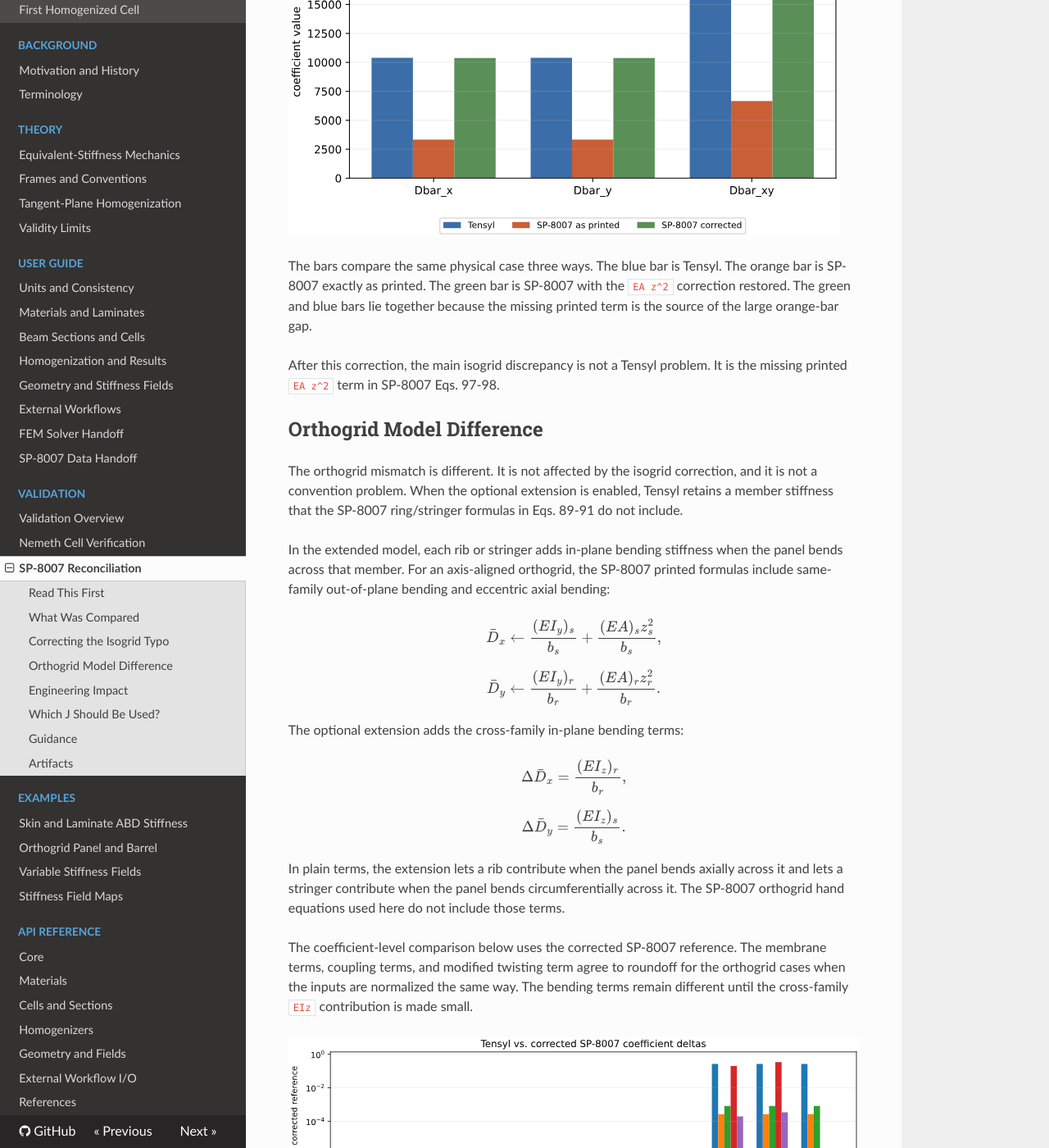
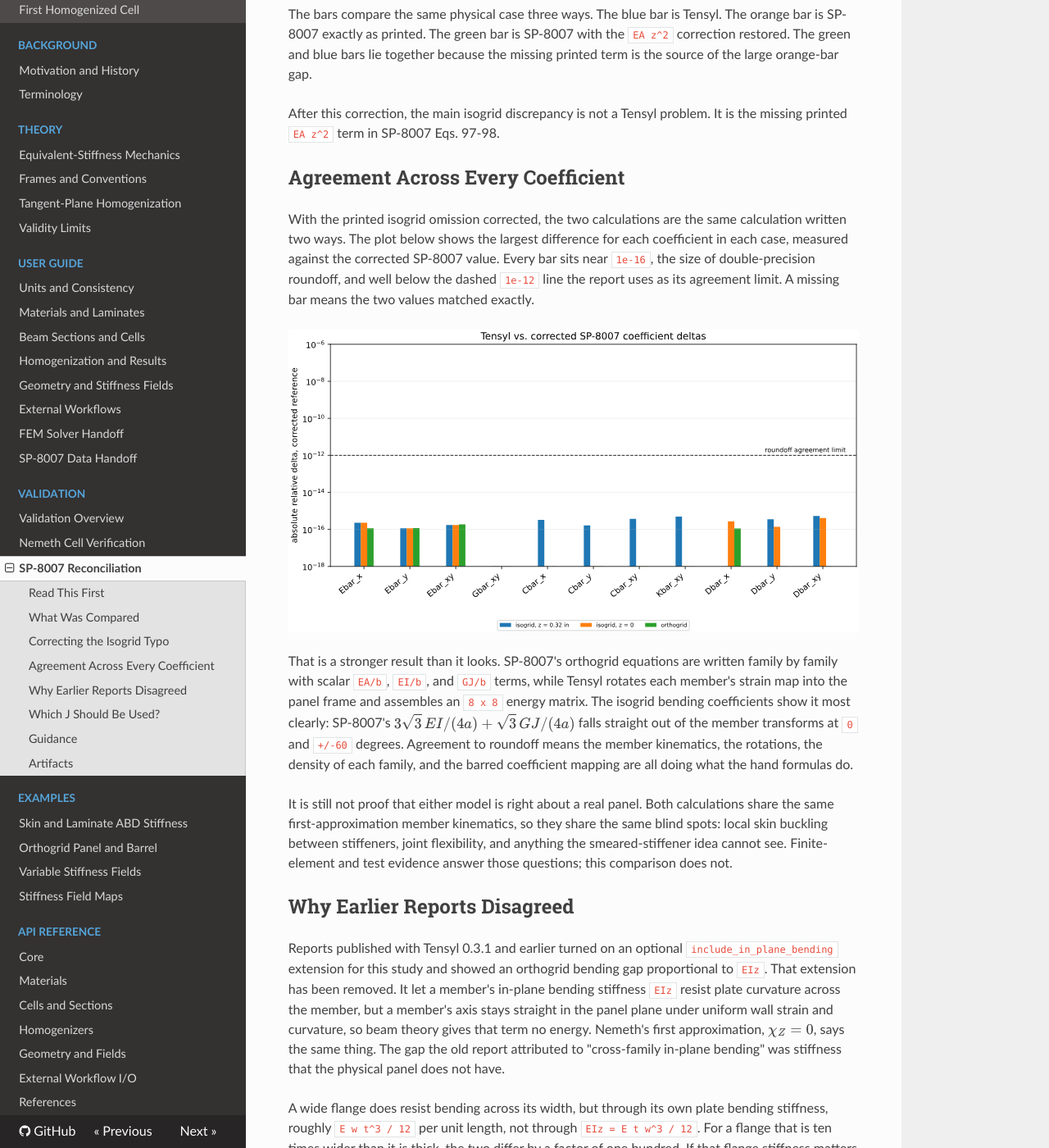
Before and after one commit to srogachev95/Tensyl, an MkDocs documentation site: the page built from docs/validation/sp8007-reconciliation.md, in a window 1280 px wide and 1400 px high, scrolled down 2864 px. Shown: the whole window at 82% size. Built offline with MkDocs 1.6.1, drawn with Linux system fonts in a browser that asks for light colours; nearby versions of some CDN libraries; some of the changed text lies outside the part shown.

Commit message:
Regenerate the SP-8007 reconciliation without the extension
Rebuild the committed comparison table, summary, torsion sweep, and plots
from the extension-free model; every coefficient in every case now agrees
with the corrected SP-8007 formulas to roundoff. Remove the in-plane inertia
sweep and bending-ratio plot, and rewrite the report, theory, handoff, and
Nemeth pages to explain why the extension was removed.

```diff
--- a/docs/theory/tangent-plane-homogenization.md
+++ b/docs/theory/tangent-plane-homogenization.md
@@ -135,14 +135,18 @@ Each family supplies a section, direction, spacing, and offset.
 If a transverse-shear stiffness is omitted, Tensyl treats its contribution as
 zero and records that assumption in the result.
 
-By default, Tensyl follows Nemeth and leaves out member bending within the panel
-plane. `BeamSection` still stores `EIz` and `EIyz` for section completeness, but
-the cell does not use them unless `include_in_plane_bending=True` is set on the
-member or named constructor. That option is an extension beyond the default
-Nemeth model, and the result records when it is enabled.
+Member bending within the panel plane stores no energy in this model. Under a
+uniform wall strain and curvature, a member's axis stays straight in the panel
+plane: curvature across the member rotates its cross-section about the member
+axis but does not bend it. In Nemeth's notation this is the first-approximation
+condition $\chi_Z=0$. `BeamSection` still stores `EIz` and `EIyz` as section
+data, but the homogenizer does not use them.
 
-In Nemeth's notation, this default is the first-approximation condition
-$\chi_Z=0$.
+Tensyl 0.3.1 and earlier offered an `include_in_plane_bending` switch that let
+`EIz` resist plate curvature across the member. It was removed because beam
+theory gives that term no energy; see the
+[SP-8007 reconciliation](../validation/sp8007-reconciliation.md#why-earlier-reports-disagreed)
+for the consequences.
 
 For the member-frame in-plane shear term, the two effective offsets enter as
 
--- a/docs/user-guide/sp8007-data-handoff.md
+++ b/docs/user-guide/sp8007-data-handoff.md
@@ -72,13 +72,12 @@ strain map. Some SP-8007 elastic-constant expressions omit beam contributions
 that Tensyl includes. When those numbers disagree, inspect section inertia,
 torsion constant, reference-surface choice, and eccentricity.
 
-For orthogrids, the main model choice is whether a member may bend within the
-panel plane. Tensyl leaves that effect out by default to follow Nemeth. The
-[SP-8007 reconciliation](../validation/sp8007-reconciliation.md) turns it back
-on with `include_in_plane_bending=True` to study the difference. SP-8007
-ring/stringer Eqs. 89-91 do not expose the added `EIz` and `EIyz` terms, so a
-handoff based only on the barred coefficients can miss that optional stiffness
-for wide, flanged, capped, or closed stiffeners.
+For axis-aligned orthogrids and equilateral isogrids, Tensyl and the SP-8007
+elastic-constant formulas carry the same member physics. The
+[SP-8007 reconciliation](../validation/sp8007-reconciliation.md) shows every
+barred coefficient agreeing to roundoff once the printed isogrid omission below
+is corrected. What the barred set can still lose is anything off-axis, which is
+why `orthotropic_coefficients()` reports those terms instead of dropping them.
 
 For isogrids with eccentric members, use corrected bending terms:
 
--- a/docs/validation/sp8007-reconciliation.md
+++ b/docs/validation/sp8007-reconciliation.md
@@ -9,13 +9,6 @@ when the numbers diverge, which physics did each model keep or throw away?
 The SP-8007 source used for this audit is Mark Hilburger's
 *Buckling of Thin-Walled Circular Cylinders*, NASA/SP-8007-2020/REV 2:
 <https://ntrs.nasa.gov/citations/20205011530>.
-
-!!! note "This study includes an optional extension"
-    Tensyl follows Nemeth by default and leaves out member bending within the
-    panel plane. This reconciliation deliberately sets
-    `include_in_plane_bending=True` so it can measure that additional stiffness
-    against the compact SP-8007 formulas. References to retained `EIz` on this
-    page apply to those study cases, not to Tensyl's default behavior.
 
 ## Read This First
 
@@ -60,18 +53,18 @@ $$
 \frac{3\sqrt{3}}{2}\frac{EA}{a}z^2.
 $$
 
-With that correction, the large eccentric-isogrid discrepancy goes away in the
-case where in-plane member bending has been suppressed. The remaining
-differences come from model content.
+With that correction, every coefficient in every case agrees with Tensyl to
+floating-point roundoff. The eccentric-isogrid discrepancy is a printed-equation
+omission, not a difference in physics.
 
 ## What Was Compared
 
 The audit computes three sets of coefficients for each case. First it evaluates
 the SP-8007 equations as printed: ring-and-stringer orthogrids use Eqs. 82-91,
 and equilateral isogrids use Eqs. 92-98. Second it applies the isogrid correction
-above where it is needed. Third it computes a Tensyl ABD stiffness with the
-optional in-plane member-bending extension enabled and extracts the same
-SP-8007-style barred coefficients from that matrix.
+above where it is needed. Third it computes Tensyl's default energy-homogenized
+ABD stiffness and extracts the same SP-8007-style barred coefficients from that
+matrix.
 
 For a cylinder, Tensyl's local `e1` direction is axial and `e2` is
 circumferential, so the mapping is:
@@ -100,27 +93,23 @@ $$
 
 The named cases in the plots are:
 
-| Plot label | Model | What changed | Why it is in the audit |
-| --- | --- | --- | --- |
-| `orthogrid full EIz` | Orthogrid | Enables the extension with `EIz = E * 1.20e-3 in^4`. | Shows the added cross-family in-plane bending contribution. |
-| `orthogrid low EIz` | Orthogrid | Enables the extension but reduces `EIz` to `E * 1.20e-6 in^4`. | Shows that the orthogrid bending mismatch collapses as the added term becomes small. |
-| `isogrid full EIz` | Isogrid | Enables the extension with full `EIz` and eccentric stiffeners. | Shows the combined effect of in-plane member bending and eccentric axial bending. |
-| `isogrid z = 0` | Isogrid | Uses low `EIz` and zero eccentricity. | Checks the centered-member isogrid limit where the printed and corrected SP-8007 formulas are the same. |
-| `isogrid corrected z` | Isogrid | Uses low `EIz` and eccentricity `z = 0.32 in`. | Isolates the missing `EA z^2` terms in SP-8007 Eqs. 97-98. |
+| Plot label | Model | What it checks |
+| --- | --- | --- |
+| `orthogrid` | Ring-and-stringer orthogrid with eccentric members, `z = 0.32 in` | SP-8007 Eqs. 82-91 term by term, including coupling and modified twisting. |
+| `isogrid, z = 0` | Equilateral isogrid with centered members | The limit where the printed and corrected Eqs. 97-98 are the same. |
+| `isogrid, z = 0.32 in` | Equilateral isogrid with eccentric members | Isolates the missing `EA z^2` terms in SP-8007 Eqs. 97-98. |
 
-All five cases use the same material, skin thickness, stiffener area,
-out-of-plane inertia, torsion constant, and local spacing or pitch unless the
-table says otherwise. The baseline values are `E = 10.6e6 psi`, `nu = 0.33`,
-`t = 0.080 in`, `A = 0.030 in^2`, `Iy = 1.20e-3 in^4`, `J = 2.50e-4 in^4`,
-orthogrid spacings `bs = 6 in` and `br = 8 in`, and isogrid pitch `a = 6 in`.
+All three cases use the same material, skin thickness, stiffener area,
+out-of-plane inertia, torsion constant, and local spacing or pitch. The values
+are `E = 10.6e6 psi`, `nu = 0.33`, `t = 0.080 in`, `A = 0.030 in^2`,
+`Iy = 1.20e-3 in^4`, `J = 2.50e-4 in^4`, orthogrid spacings `bs = 6 in` and
+`br = 8 in`, and isogrid pitch `a = 6 in`.
 
 ## Correcting the Isogrid Typo
 
-The plot below isolates the eccentric isogrid case with the member in-plane
-bending inertia driven very small. SP-8007 as printed omits the eccentric axial
-energy in the bending terms. Once the `EA z^2` terms are restored, Tensyl and
-the corrected hand formula agree to the residual left by the intentionally tiny
-`EIz`.
+The plot below isolates the eccentric isogrid case. SP-8007 as printed omits
+the eccentric axial energy in the bending terms. Once the `EA z^2` terms are
+restored, Tensyl and the corrected hand formula agree to roundoff.
 
 ![SP-8007 isogrid correction](../assets/validation/sp8007-isogrid-correction.svg)
 
@@ -132,113 +121,50 @@ missing printed term is the source of the large orange-bar gap.
 After this correction, the main isogrid discrepancy is not a Tensyl problem. It
 is the missing printed `EA z^2` term in SP-8007 Eqs. 97-98.
 
-## Orthogrid Model Difference
+## Agreement Across Every Coefficient
 
-The orthogrid mismatch is different. It is not affected by the isogrid
-correction, and it is not a convention problem. When the optional extension is
-enabled, Tensyl retains a member stiffness that the SP-8007 ring/stringer
-formulas in Eqs. 89-91 do not include.
-
-In the extended model, each rib or stringer adds in-plane bending stiffness when
-the panel bends across that member. For an axis-aligned orthogrid, the SP-8007
-printed formulas include same-family out-of-plane bending and eccentric axial
-bending:
-
-$$
-\bar{D}_x
-\leftarrow
-\frac{(EI_y)_s}{b_s}
-+
-\frac{(EA)_s z_s^2}{b_s},
-$$
-
-$$
-\bar{D}_y
-\leftarrow
-\frac{(EI_y)_r}{b_r}
-+
-\frac{(EA)_r z_r^2}{b_r}.
-$$
-
-The optional extension adds the cross-family in-plane bending terms:
-
-$$
-\Delta \bar{D}_x = \frac{(EI_z)_r}{b_r},
-$$
-
-$$
-\Delta \bar{D}_y = \frac{(EI_z)_s}{b_s}.
-$$
-
-In plain terms, the extension lets a rib contribute when the panel bends axially
-across it and lets a stringer contribute when the panel bends
-circumferentially across it. The SP-8007 orthogrid hand equations used here do
-not include those terms.
-
-The coefficient-level comparison below uses the corrected SP-8007 reference.
-The membrane terms, coupling terms, and modified twisting term agree to roundoff
-for the orthogrid cases when the inputs are normalized the same way. The bending
-terms remain different until the cross-family `EIz` contribution is made small.
+With the printed isogrid omission corrected, the two calculations are the same
+calculation written two ways. The plot below shows the largest difference for
+each coefficient in each case, measured against the corrected SP-8007 value.
+Every bar sits near `1e-16`, the size of double-precision roundoff, and well
+below the dashed `1e-12` line the report uses as its agreement limit. A missing
+bar means the two values matched exactly.
 
 ![SP-8007 coefficient deltas](../assets/validation/sp8007-term-errors.svg)
 
-This plot is a corrected-reference error plot. Bars at the bottom of the log
-axis are roundoff-level agreement. The remaining visible bars are bending terms.
-For the orthogrid full-`EIz` case, those bars are the cross-family in-plane
-bending terms enabled for this Tensyl study and omitted by SP-8007 Eqs. 89-91.
-For the low-`EIz` cases, the bars collapse because the added term has been made
-small.
+That is a stronger result than it looks. SP-8007's orthogrid equations are
+written family by family with scalar `EA/b`, `EI/b`, and `GJ/b` terms, while
+Tensyl rotates each member's strain map into the panel frame and assembles an
+`8 x 8` energy matrix. The isogrid bending coefficients show it most clearly:
+SP-8007's $3\sqrt{3}\,EI/(4a) + \sqrt{3}\,GJ/(4a)$ falls straight out of the
+member transforms at `0` and `+/-60` degrees. Agreement to roundoff means the
+member kinematics, the rotations, the density of each family, and the barred
+coefficient mapping are all doing what the hand formulas do.
 
-The bending ratios show the same point more directly.
+It is still not proof that either model is right about a real panel. Both
+calculations share the same first-approximation member kinematics, so they
+share the same blind spots: local skin buckling between stiffeners, joint
+flexibility, and anything the smeared-stiffener idea cannot see. Finite-element
+and test evidence answer those questions; this comparison does not.
 
-![SP-8007 bending ratios](../assets/validation/sp8007-bending-ratio.svg)
+## Why Earlier Reports Disagreed
 
-This plot divides Tensyl's bending coefficients by the corrected SP-8007
-values. A ratio of `1.0` means the two calculations agree. The `orthogrid full
-EIz` case rises above `1.0` in `Dbar_x` and `Dbar_y` because the study enables
-the rib and stringer cross-family `EIz` terms. The low-`EIz` and
-corrected-isogrid cases sit at `1.0` because the isolated formula error has been
-corrected and the member-bending residual has been made small.
+Reports published with Tensyl 0.3.1 and earlier turned on an optional
+`include_in_plane_bending` extension for this study and showed an orthogrid
+bending gap proportional to `EIz`. That extension has been removed. It let a
+member's in-plane bending stiffness `EIz` resist plate curvature across the
+member, but a member's axis stays straight in the panel plane under uniform
+wall strain and curvature, so beam theory gives that term no energy. Nemeth's
+first approximation, $\chi_Z = 0$, says the same thing. The gap the old report
+attributed to "cross-family in-plane bending" was stiffness that the physical
+panel does not have.
 
-And the sweep below makes the mechanism explicit. As the member in-plane inertia
-is reduced relative to its out-of-plane inertia, the orthogrid bending mismatch
-collapses.
-
-![SP-8007 in-plane bending sweep](../assets/validation/sp8007-inplane-bending-sweep.svg)
-
-The horizontal axis is the ratio `Iz / Iy` used for the stiffener section. Moving
-left makes the member closer to a blade with negligible in-plane bending. Moving
-right makes the member closer to a section with comparable in-plane and
-out-of-plane bending stiffness. The error grows with `Iz / Iy` because the
-missing SP-8007 contribution is proportional to `EIz`.
-
-## Engineering Impact
-
-The orthogrid mismatch lives in the bending block of the equivalent ABD
-stiffness. It does not change the basic axis-aligned membrane `A` terms in these
-cases. Compared with the optional extended model, an SP-8007 orthogrid reduction
-predicts less bending stiffness when the stiffener has meaningful in-plane
-section inertia.
-
-The impact is largest for grids where the stiffener is not a slender blade. Wide
-caps, flanges, tees, channels, z-stiffeners, hat sections, box-like stiffeners,
-and closed or nearly closed sections can all have enough `EIz` for the
-cross-family term to matter. Dense grids and thin skins make the effect easier
-to see because the member stiffness is spread over a smaller panel area and the
-skin contributes less of the total bending stiffness.
-
-The downstream impact is usually a buckling or load-redistribution impact. A
-classical orthotropic-cylinder calculation that receives the lower SP-8007
-bending terms can predict different buckling loads, different preferred modes,
-or different margins than a calculation that receives Tensyl's full ABD
-stiffness. The sign of the margin change depends on the load, shell geometry,
-mode shape, and knockdown workflow. Engineers should not collapse a
-stiffener-rich panel into SP-8007 barred constants without checking how much
-`EIz` has been removed.
-
-For these deliberately extended orthogrid cases, Tensyl includes section
-stiffness that the compact SP-8007 ring/stringer formulas omit. The default
-Nemeth path leaves those cross-family terms out.
+A wide flange does resist bending across its width, but through its own plate
+bending stiffness, roughly `E w t^3 / 12` per unit length, not through
+`EIz = E t w^3 / 12`. For a flange that is ten times wider than it is thick,
+the two differ by a factor of one hundred. If that flange stiffness matters for
+your panel, model it as part of the skin or with a detailed section model
+rather than through the member `EIz`.
 
 ## Which `J` Should Be Used?
 
@@ -300,9 +226,6 @@ of barred constants can be the right handoff, but it is still a reduction.
 
 Be especially careful with these inputs:
 
-- `EIz`: when `include_in_plane_bending=True`, Tensyl retains cross-family
-  in-plane member bending, while the SP-8007 orthogrid expressions used here do
-  not expose the same term.
 - Eccentricity: SP-8007 isogrid Eqs. 97-98 should be corrected for explicit
   `EA z^2` bending terms before drawing physics conclusions.
 - `J`: open-section St Venant torsion, closed-cell torsion, and restrained
```
Also changed, not shown: other parts of docs/validation/sp8007-reconciliation.md (+0 -1 lines), CHANGELOG.md (+9 -0 lines), docs/validation/nemeth-cells.md (+3 -5 lines), docs/assets/validation/sp8007-bending-ratio.svg (deleted), docs/assets/validation/sp8007-inplane-bending-sweep.svg (deleted), docs/assets/validation/sp8007-isogrid-correction.svg, docs/assets/validation/sp8007-term-errors.svg, docs/assets/validation/sp8007-torsion-sweep.svg, 6 other files.
